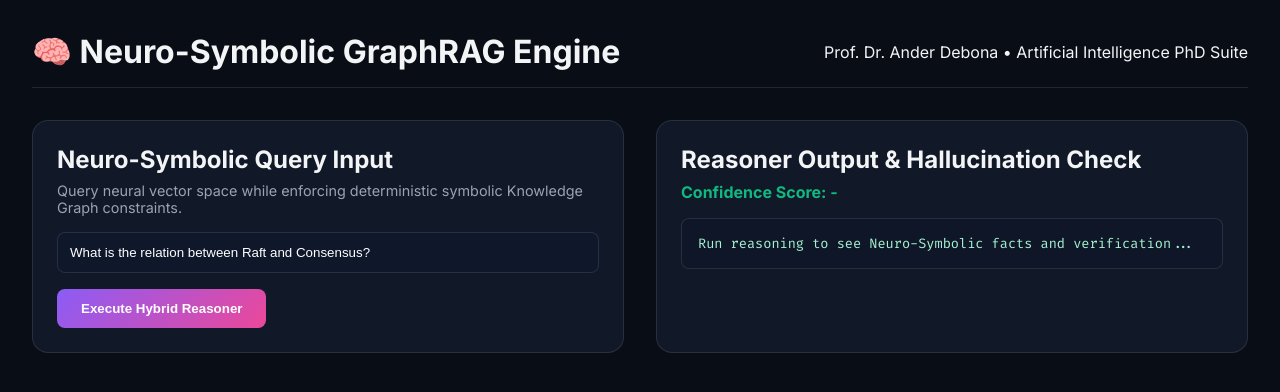
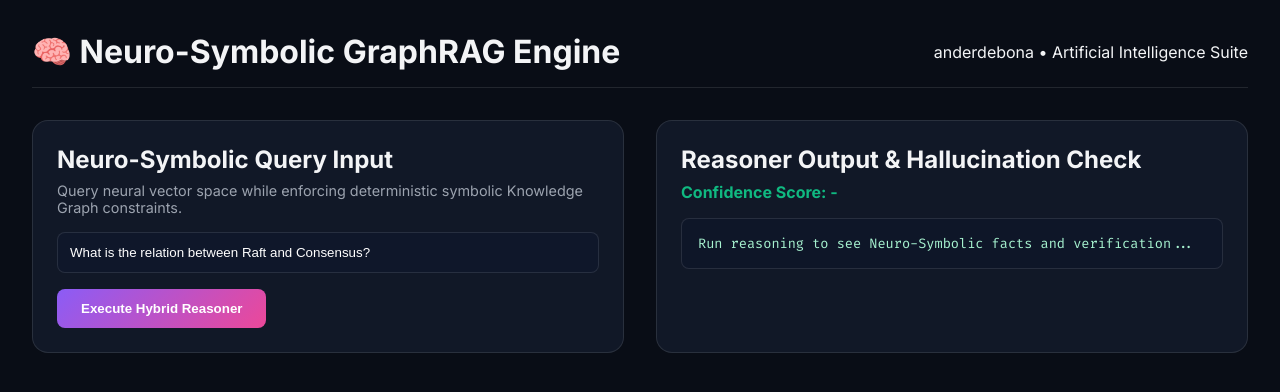
Before and after one commit to anderdebona/neuro-symbolic-graph-rag, a website: page public/index.html in a window 1280 px wide. Drawn offline with Linux system fonts and the light colour scheme; no server answers.

Commit message:
refactor: update author branding to anderdebona

```diff
--- a/package.json
+++ b/package.json
@@ -19,7 +19,7 @@
     "symbolic-reasoning",
     "first-order-logic"
   ],
-  "author": "Prof. Dr. Ander Debona",
+  "author": "anderdebona",
   "license": "MIT",
   "dependencies": {
     "typescript": "^5.3.3",
--- a/public/index.html
+++ b/public/index.html
@@ -27,7 +27,7 @@
 <body>
   <header>
     <h1>🧠 Neuro-Symbolic GraphRAG Engine</h1>
-    <div>Prof. Dr. Ander Debona • Artificial Intelligence PhD Suite</div>
+    <div>anderdebona • Artificial Intelligence Suite</div>
   </header>
 
   <div class="grid">
```
Also changed, not shown: README.md, 1 other file.
